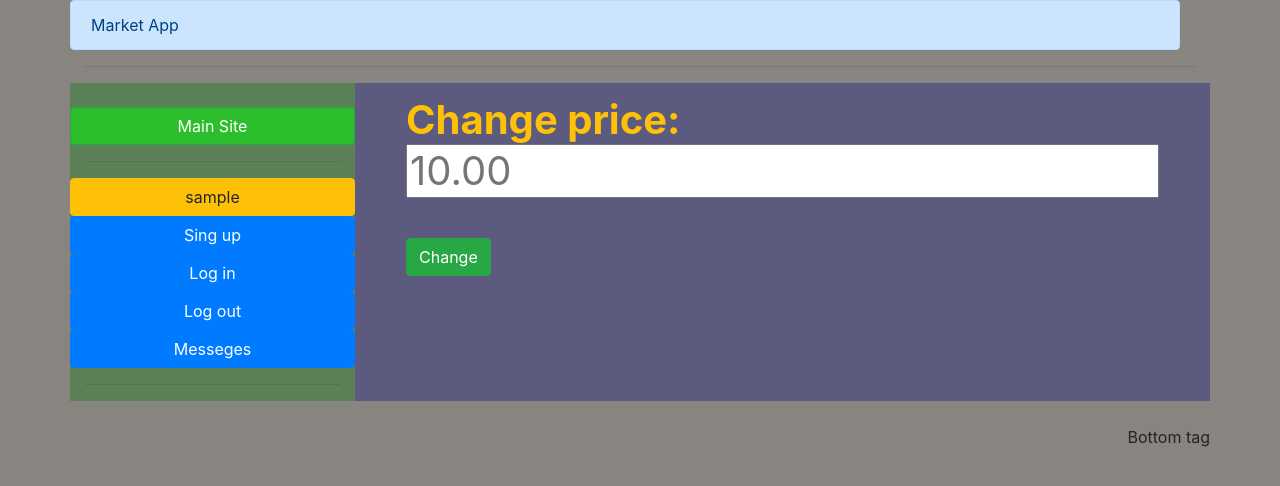
After one commit to GawlikP/Market_app, a Django app: template marketcore/templates/edit_product.html in a window 1280 px wide. The commit adds this page. Shown: the top 486 px of the page. Run offline with Django 3.2, Linux system fonts and the light colour scheme; tables that the repository leaves empty hold one stand-in row (values such as "Sample post"); the template is opened without the code that fills it: values that come from a table or form of the project are taken from there, most other values are stand-ins (such as "Sample title", 1, 10 or a date in 2020); some libraries are stand-ins or nearby versions.

Commit message:
Add change price addon

```diff
--- /dev/null
+++ b/marketcore/templates/edit_product.html
@@ -0,0 +1,33 @@
+{% extends 'index.html' %}
+
+{% block navi %}
+
+<div class="row">
+<a href="/sing_up/" class="btn btn-primary fill_container">Sing up</a> </br>
+</div>
+<div class="row">
+<a href="/log_in/" class="btn btn-primary fill_container">Log in</a> </br>
+</div>
+<div class="row">
+<a href="/log_out/" class="btn btn-primary fill_container">Log out</a> </br>
+</div>
+<div class="row">
+<a href="/messeges/" class="btn btn-primary fill_container">Messeges</a> </br>
+</div>
+
+{% endblock %}
+
+{% block content %}
+
+
+  <div class="container">
+        <h1 class="alert alert-seccondary"><strong class="text-warning">Change price:</strong>
+          <form method="post">
+            <p><input type="number" step="0.01" required class="form-group" placeholder="{{product.price}}" style="width: 100%"  name="pricefield"> </input> </p>
+            <p><input type="submit" class="btn btn-success"  value="Change"></input> </p>
+          </form>
+        </h1>
+    </div>
+
+
+{% endblock%}
--- a/marketcore/urls.py
+++ b/marketcore/urls.py
@@ -16,4 +16,5 @@ urlpatterns = [
     url(r'^buy/(?P<id>\d+)/$',views.buy_product,name='buy_product'),
     url(r'^buy_accept/(?P<id>\d+)/$',views.buy_accept,name='buy_accept'),
     url(r'^messeges/$',views.messeges,name='messeges'),
+    url(r'^edit_product/(?P<id>\d+)/$',views.edit_product,name='edit_product')
 ]
```
Also changed, not shown: marketcore/templates/profile.html (+23 -0 lines), marketcore/views.py (+27 -0 lines), README.md.
